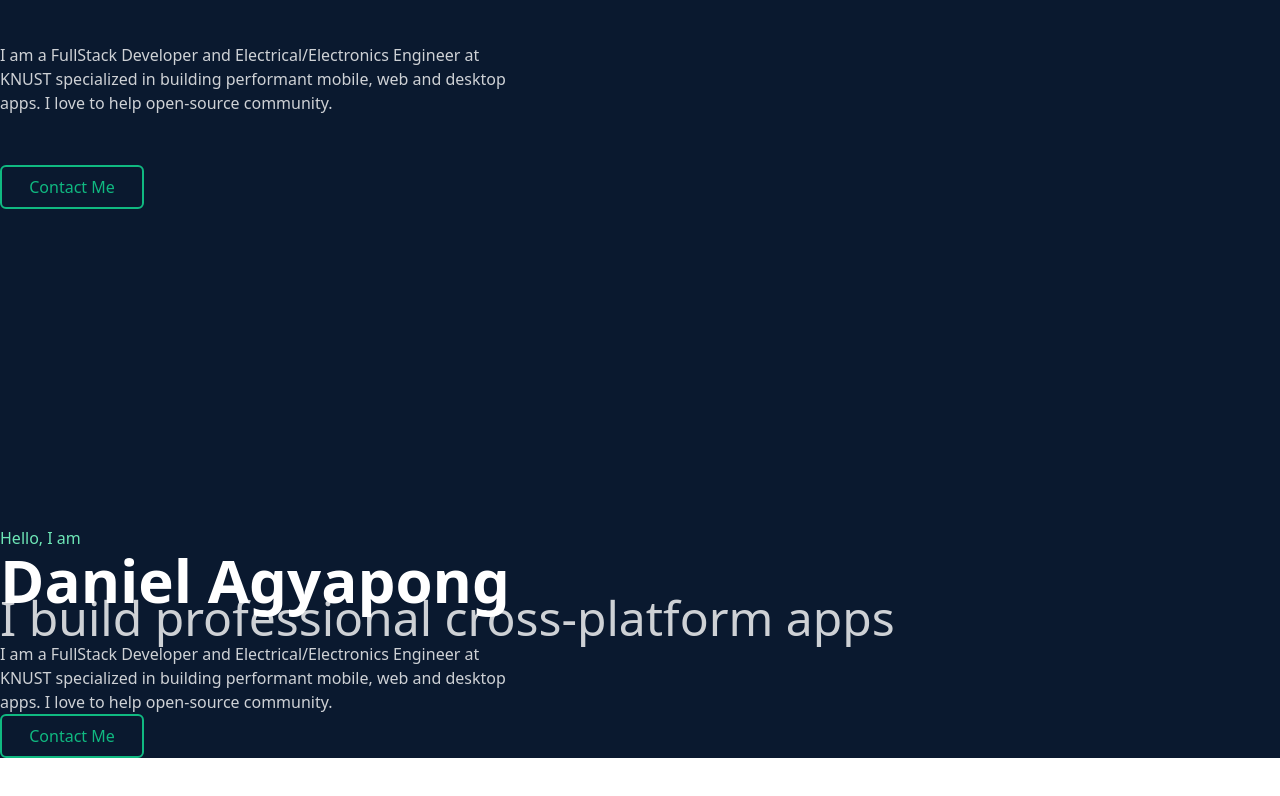
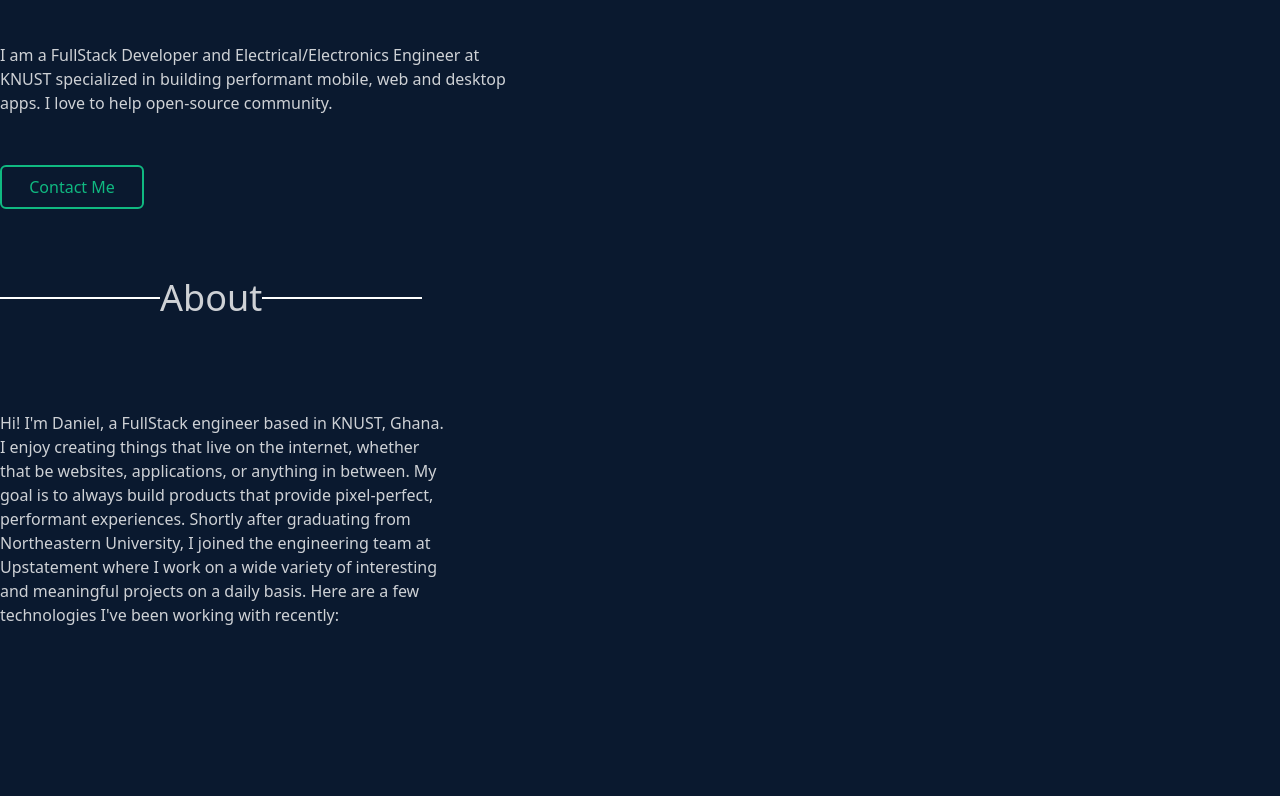
Before and after one commit to EngineerDanny/EngineerDanny_Portfolio, a React (Create React App) app: page / in a window 1280 px wide. Shown: the part 614-1410 px from the top of the page. Before the commit the page ends 1372 px from the top, so only its background shows below. Built offline with nearby package versions, Linux system fonts and the light colour scheme.

Commit message:
styling about section

```diff
--- a/src/App.jsx
+++ b/src/App.jsx
@@ -1,9 +1,9 @@
 function App() {
   return (
     <div className=" bg-navy text-white box-border mx-auto">
+      <section className="h-screen">
         <nav className="flex flex-row p-5 items-center justify-between">
           <img src="@/public/assets/my-pic.jpg" className="" alt="MyPicture" />
-
           <ul className="flex flex-row items-center">
             <li class="text-sm mx-2 text-gray-300 hover:text-green-500">
               <a href="/#about">About</a>
@@ -25,7 +25,6 @@ function App() {
           </ul>
         </nav>
 
-      <section className="h-screen">
         <div className="flex flex-col justify-evenly h-4/6">
           <h1 className="text-md text-green-300">Hello, I am</h1>
           <h2 className="text-6xl font-semibold">Daniel Agyapong</h2>
@@ -47,24 +46,29 @@ function App() {
         </div>
       </section>
 
-      <section className="flex flex-col justify-evenly h-4/6">
-        <h1 className="text-md text-green-300">Hello, I am</h1>
-        <h2 className="text-6xl font-semibold">Daniel Agyapong</h2>
-        <h3 className="text-5xl font-medium opacity-80 -mt-4">
-          I build professional cross-platform apps
-        </h3>
-        <p className="text-base font-light max-w-lg opacity-80">
-          I am a FullStack Developer and Electrical/Electronics Engineer at
-          KNUST specialized in building performant mobile, web and desktop apps.
-          I love to help open-source community.
+      <section className="h-screen">
+        <div className="flex flex-col justify-evenly h-4/6">
+          {/* About section */}
+          <div className="flex flex-row items-center">
+            <div className="w-40 h-0.5 bg-white"></div>
+            <h1 className="text-4xl font-medium opacity-80">About</h1>
+            <div className="w-40 h-0.5 bg-white"></div>
+          </div>
+          {/* Details */}
+          <div className="flex flex-row w-4/5 items-center">
+            <p className="max-w-md text-base font-light opacity-80">
+              Hi! I'm Daniel, a FullStack engineer based in KNUST, Ghana. I
+              enjoy creating things that live on the internet, whether that be
+              websites, applications, or anything in between. My goal is to
+              always build products that provide pixel-perfect, performant
+              experiences. Shortly after graduating from Northeastern
+              University, I joined the engineering team at Upstatement where I
+              work on a wide variety of interesting and meaningful projects on a
+              daily basis. Here are a few technologies I've been working with
+              recently:
             </p>
-
-        <a
-          href="mailto:agyapongdaniel7777@gmail.com"
-          className="text-base p-2 border-2 border-green-500 rounded-md text-green-500 w-36 text-center"
-        >
-          Contact Me
-        </a>
+          </div>
+        </div>
       </section>
     </div>
   );
```
Lines whose indentation alone changed are shown as unchanged.
